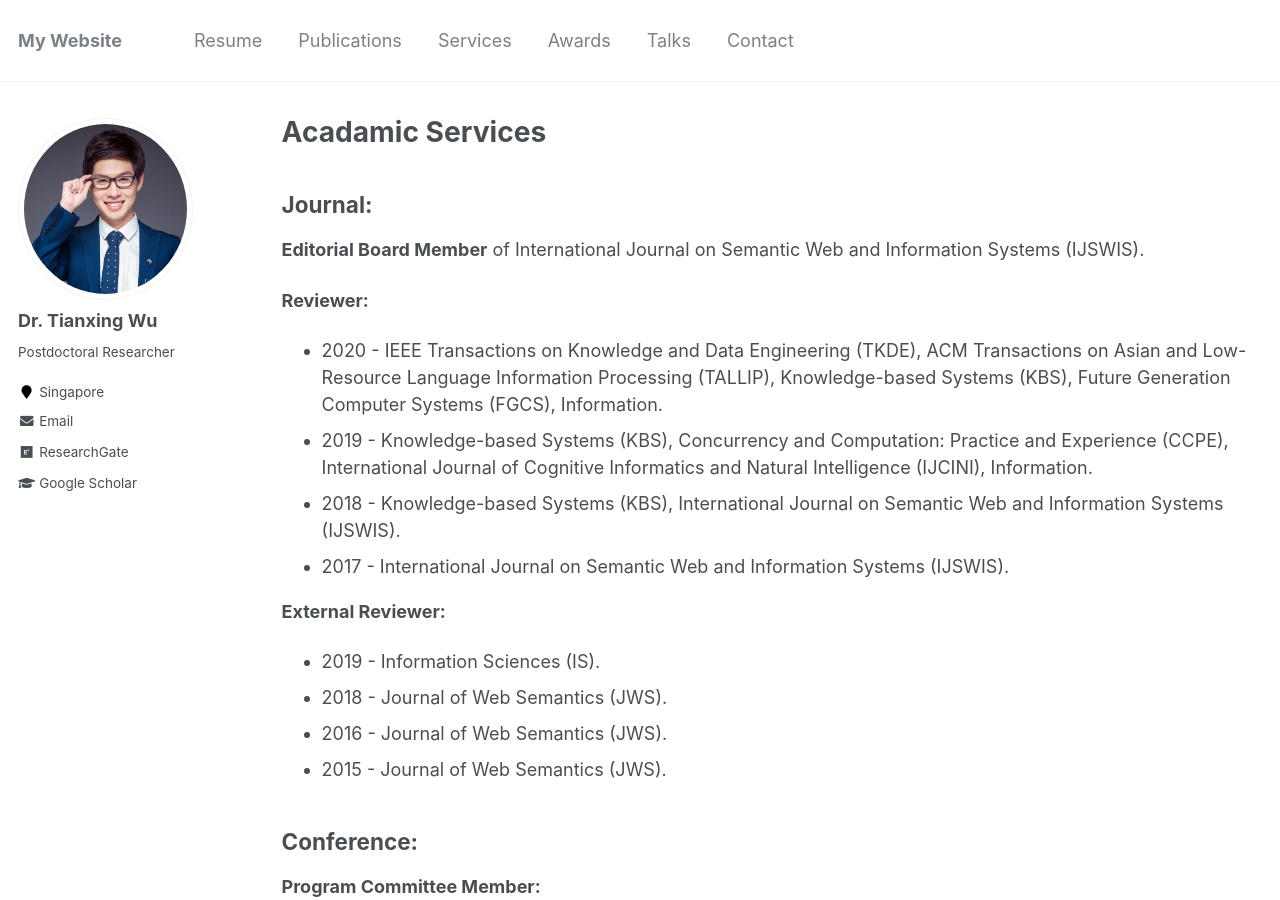
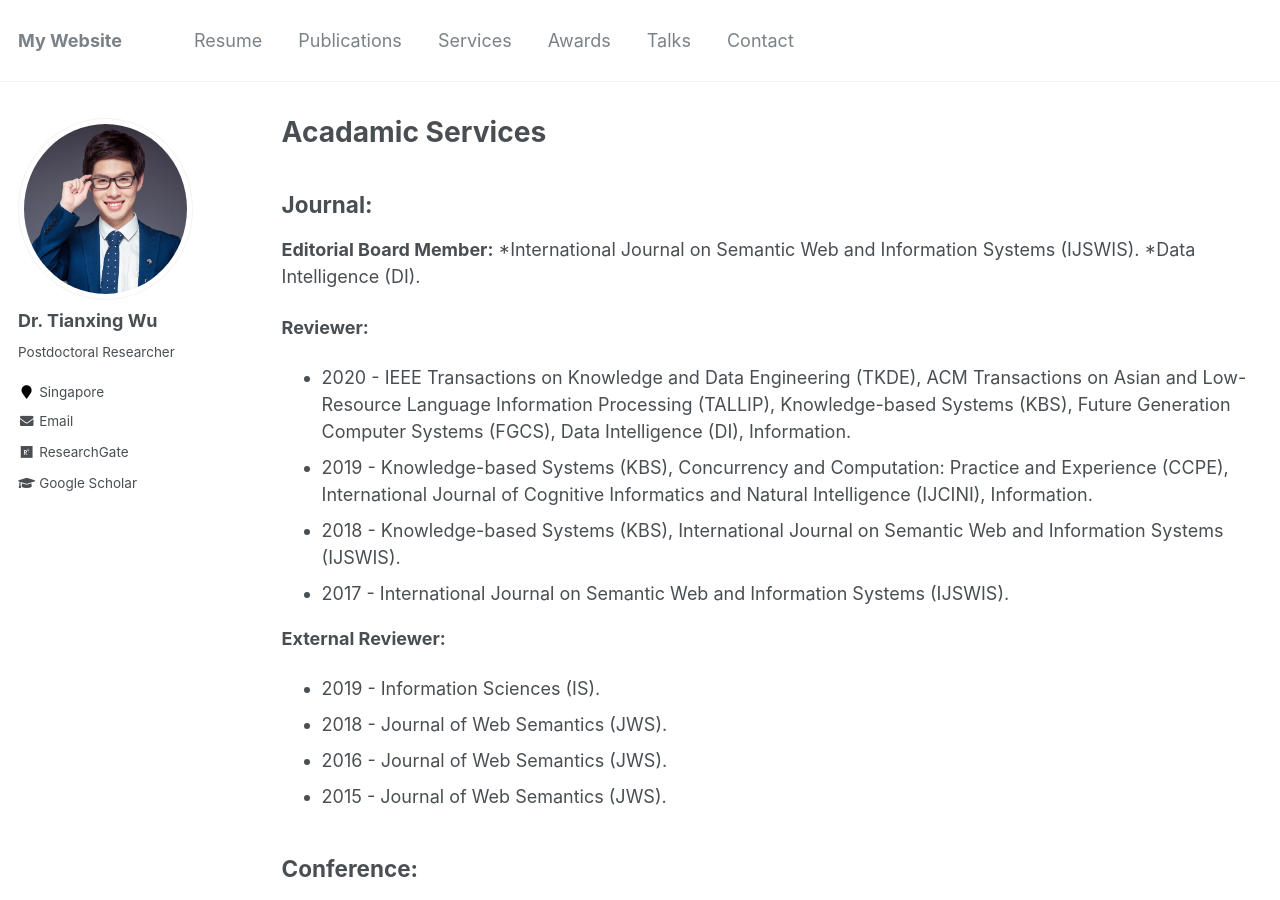
Before and after one commit to tianxing-wu/tianxing-wu.github.io, a Jekyll site: the page built from _pages/services.md, in a window 1280 px wide and 900 px high. Built offline with Jekyll 4.4.1, drawn with Linux system fonts in a browser that asks for light colours.

Commit message:
site update

```diff
--- a/_pages/services.md
+++ b/_pages/services.md
@@ -6,10 +6,12 @@ author_profile: true
 ---
 
 ## Journal:
-**Editorial Board Member** of International Journal on Semantic Web and Information Systems (IJSWIS). <br>
+**Editorial Board Member:**
+*International Journal on Semantic Web and Information Systems (IJSWIS).
+*Data Intelligence (DI).
 
 **Reviewer:**
-* 2020 - IEEE Transactions on Knowledge and Data Engineering (TKDE), ACM Transactions on Asian and Low-Resource Language Information Processing (TALLIP), Knowledge-based Systems (KBS), Future Generation Computer Systems (FGCS), Information.
+* 2020 - IEEE Transactions on Knowledge and Data Engineering (TKDE), ACM Transactions on Asian and Low-Resource Language Information Processing (TALLIP), Knowledge-based Systems (KBS), Future Generation Computer Systems (FGCS), Data Intelligence (DI), Information.
 * 2019 - Knowledge-based Systems (KBS), Concurrency and Computation: Practice and Experience (CCPE), International Journal of Cognitive Informatics and Natural Intelligence (IJCINI), Information.
 * 2018 - Knowledge-based Systems (KBS), International Journal on Semantic Web and Information Systems (IJSWIS).
 * 2017 - International Journal on Semantic Web and Information Systems (IJSWIS).
```
Also changed, not shown: 1 other file.
